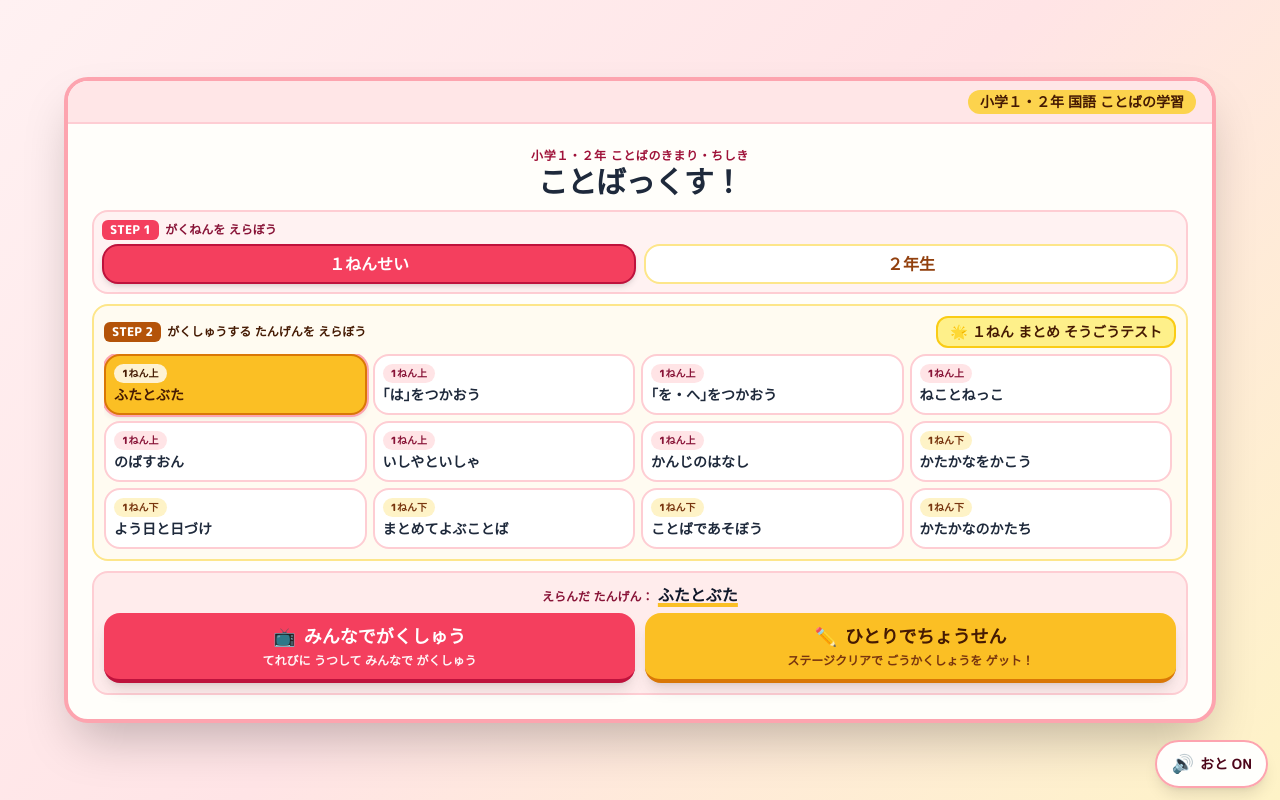
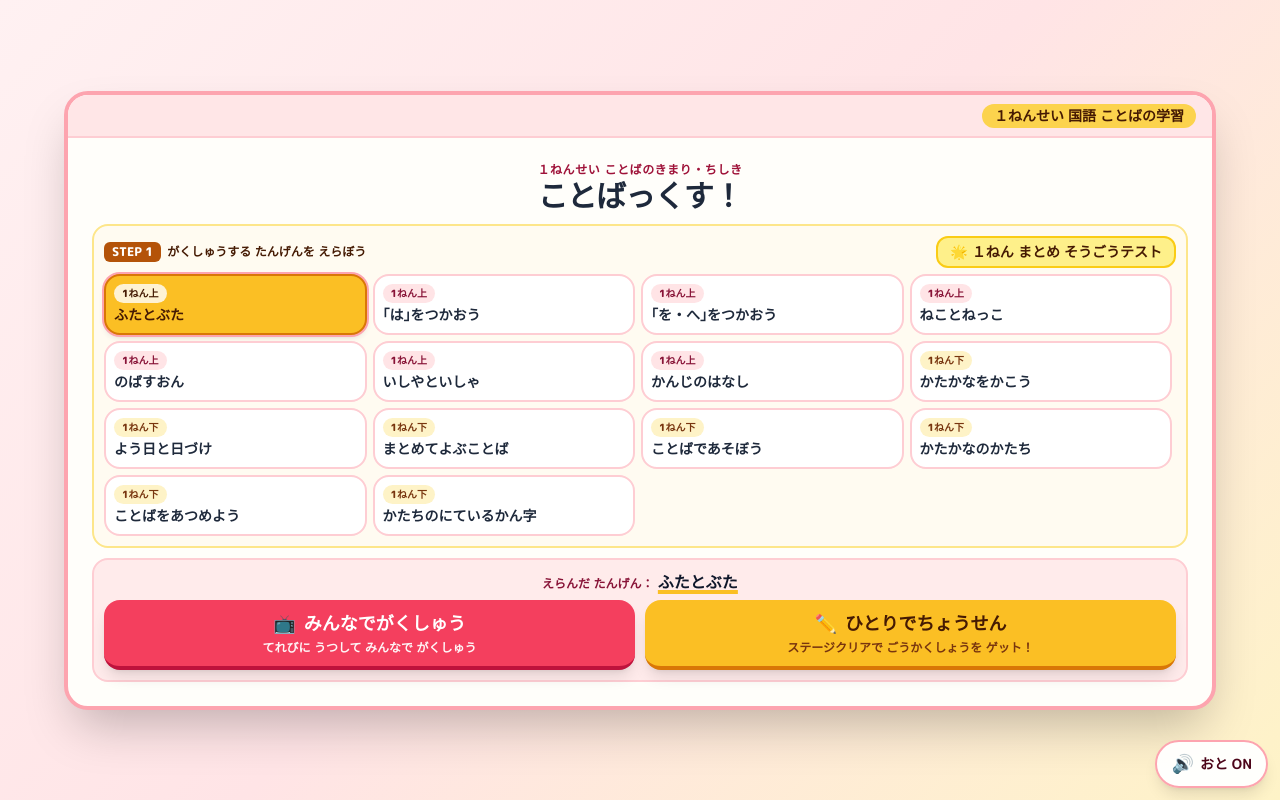
Before and after one commit to t044-050-ctrl/kotobucks-1nen, a plain HTML site: page index.html in a window 1280 px wide. Drawn offline with nearby package versions, Linux system fonts and the light colour scheme; a web font is replaced by a local one.

Commit message:
Add files via upload

```diff
--- a/index.html
+++ b/index.html
@@ -3,10 +3,7 @@
 <head>
   <meta charset="UTF-8" />
   <meta name="viewport" content="width=device-width, initial-scale=1.0" />
-  <title>ことばっくす！１年</title>
-  <meta property="og:title" content="ことばっくす！１年">
-    <meta property="og:description" content="【１年国語】言葉の学習アプリです。">
-    <meta property="og:type" content="website">
+  <title>ことばっくす！　１ねんせい</title>
   <!-- Tailwind CSS -->
   <script src="https://cdn.tailwindcss.com"></script>
   <!-- Tone.js (効果音生成) -->
@@ -142,13 +139,13 @@
 
       <div id="header-status" class="text-right ml-auto">
         <span class="inline-block px-3 py-0.5 rounded-full bg-amber-300 text-amber-950 font-bold text-xs sm:text-sm">
-          小学１・２年 国語 ことばの学習
+          １ねんせい 国語 ことばの学習
         </span>
       </div>
     </header>
 
     <!-- メインコンテンツ描画エリア -->
-    <main id="screen-root" class="flex-1 flex flex-col justify-between p-3 sm:p-5 md:p-6 relative overflow-y-auto">
+    <main id="screen-root" class="flex-1 flex flex-col justify-between p-3 sm:p-5 md:p-6 relative">
       <!-- JavaScriptで各画面を描画 -->
     </main>
 
@@ -1451,7 +1448,7 @@
         btnHome.classList.remove('flex');
         headerStatus.innerHTML = `
           <span class="inline-block px-3 py-0.5 rounded-full bg-amber-300 text-amber-950 font-bold text-xs sm:text-sm">
-            小学１・２年 国語 ことばの学習
+            １ねんせい 国語 ことばの学習
           </span>
         `;
       } else {
@@ -1516,44 +1513,18 @@
           <!-- アプリタイトル -->
           <div class="text-center">
             <p class="text-xs font-bold text-rose-800 tracking-wider">
-              小学１・２年 ことばのきまり・ちしき
+              １ねんせい ことばのきまり・ちしき
             </p>
             <h1 class="text-2xl sm:text-3xl font-extrabold text-slate-800 tracking-tight">
               ことばっくす！
             </h1>
           </div>
 
-          <!-- STEP 1: 学年タブ切り替え -->
-          <div class="bg-rose-50/90 p-2 rounded-2xl border-2 border-rose-200">
-            <div class="text-xs font-extrabold text-rose-900 mb-1 flex items-center gap-1.5">
-              <span class="px-2 py-0.5 rounded-md bg-rose-500 text-white">STEP 1</span>
-              <span>がくねんを えらぼう</span>
-            </div>
-            <div class="grid grid-cols-2 gap-2">
-              <button type="button" onclick="selectGrade(1)"
-                class="py-1.5 px-4 rounded-2xl font-extrabold text-sm sm:text-base border-2 transition active:scale-95 ${
-                  state.selectedGrade === 1
-                    ? 'bg-rose-500 text-white border-rose-700 shadow-md'
-                    : 'bg-white text-rose-800 border-rose-200 hover:bg-rose-50'
-                }">
-                １ねんせい
-              </button>
-              <button type="button" onclick="selectGrade(2)"
-                class="py-1.5 px-4 rounded-2xl font-extrabold text-sm sm:text-base border-2 transition active:scale-95 ${
-                  state.selectedGrade === 2
-                    ? 'bg-amber-500 text-white border-amber-700 shadow-md'
-                    : 'bg-white text-amber-800 border-amber-200 hover:bg-amber-50'
-                }">
-                ２年生
-              </button>
-            </div>
-          </div>
-
-          <!-- STEP 2: 単元選択 -->
+          <!-- STEP 1: 単元選択 -->
           <div class="bg-amber-50/60 p-2 sm:p-2.5 rounded-2xl border-2 border-amber-200">
             <div class="flex flex-wrap items-center justify-between gap-2 mb-1.5">
               <div class="text-xs font-extrabold text-amber-950 flex items-center gap-1.5">
-                <span class="px-2 py-0.5 rounded-md bg-amber-700 text-white">STEP 2</span>
+                <span class="px-2 py-0.5 rounded-md bg-amber-700 text-white">STEP 1</span>
                 <span>がくしゅうする たんげんを えらぼう</span>
               </div>
               <button type="button" onclick="selectUnit('mix-${state.selectedGrade}')"
@@ -1566,7 +1537,7 @@
               </button>
             </div>
 
-            <div class="grid grid-cols-2 sm:grid-cols-3 md:grid-cols-4 gap-1.5 max-h-[175px] sm:max-h-[195px] overflow-y-auto pr-1">
+            <div class="grid grid-cols-2 sm:grid-cols-3 md:grid-cols-4 gap-1.5 pr-1">
               ${unitButtonsHtml}
             </div>
           </div>
@@ -2578,8 +2549,6 @@
     }
 
     function inputKanaChar(keyObj, mode, flickDir = 'center') {
-      playSound('tap');
-
       if (keyObj.isModifier) {
         if (kbState.composing.length > 0) {
           const lastChar = kbState.composing.slice(-1);
```
